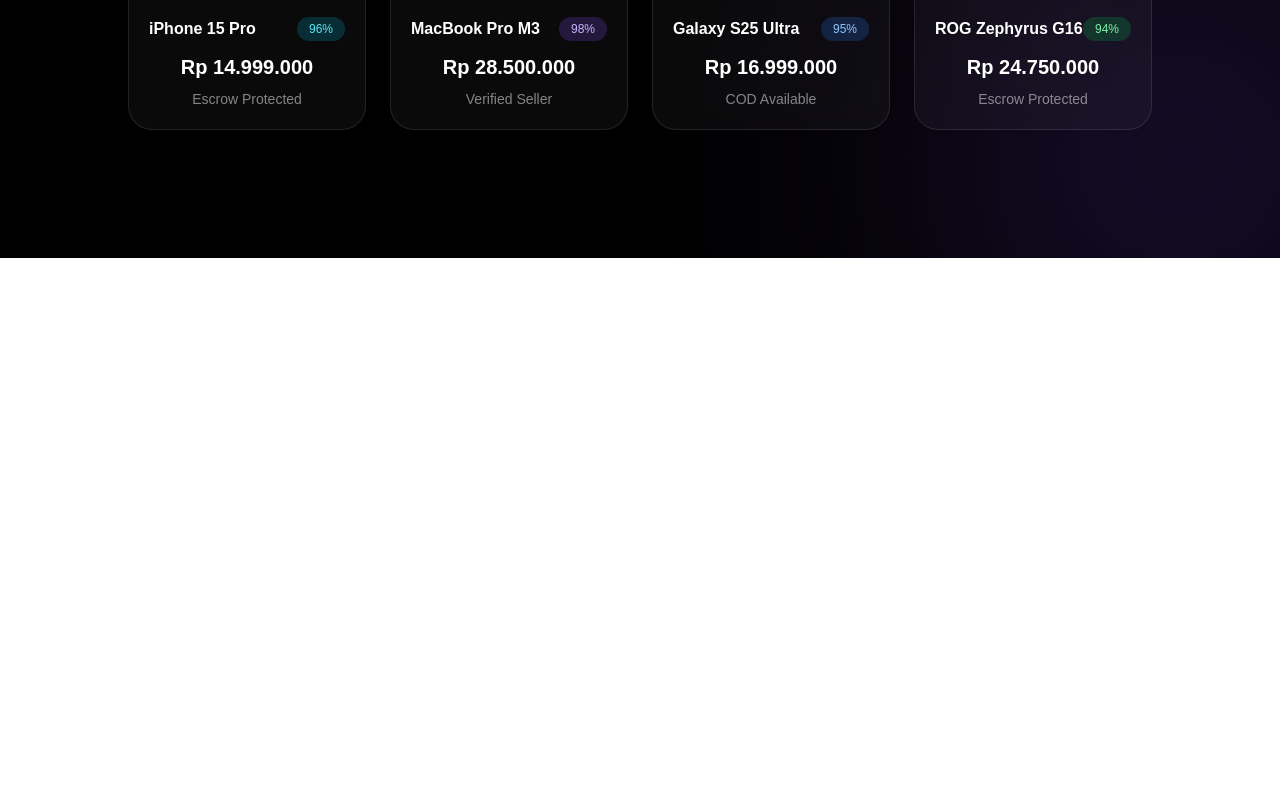
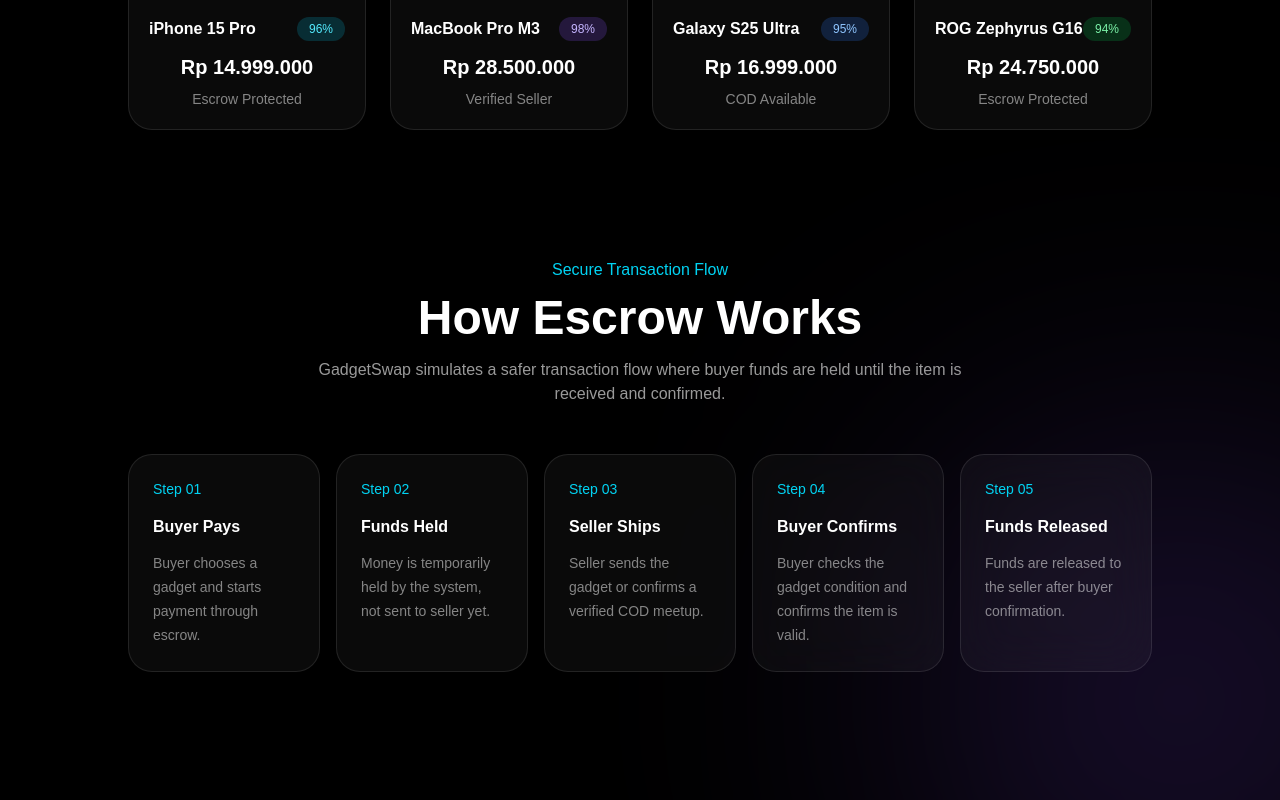
Before and after one commit to Rexlicky/gadgetswap, a Next.js app: page / in a window 1280 px wide. Shown: the part 2118-2918 px from the top of the page. Before the commit the page ends 2376 px from the top, so only its background shows below. Built offline with nearby package versions, Linux system fonts and the light colour scheme.

Commit message:
feat: add escrow flow timeline

```diff
--- a/src/app/page.js
+++ b/src/app/page.js
@@ -266,6 +266,67 @@ export default function Home() {
               </div>
             </div>
           </div>
+          {/* =========================
+    ESCROW FLOW TIMELINE
+========================== */}
+          <div className="pb-32">
+            <div className="mb-12 text-center">
+              <p className="text-cyan-400">Secure Transaction Flow</p>
+
+              <h2 className="mt-3 text-4xl font-bold md:text-5xl">
+                How Escrow Works
+              </h2>
+
+              <p className="mx-auto mt-4 max-w-2xl text-white/60">
+                GadgetSwap simulates a safer transaction flow where buyer funds
+                are held until the item is received and confirmed.
+              </p>
+            </div>
+
+            <div className="grid grid-cols-1 gap-4 md:grid-cols-5">
+              <div className="rounded-3xl border border-white/10 bg-white/[0.04] p-6 text-left backdrop-blur-xl">
+                <p className="text-sm text-cyan-400">Step 01</p>
+                <h3 className="mt-4 font-semibold">Buyer Pays</h3>
+                <p className="mt-3 text-sm leading-6 text-white/50">
+                  Buyer chooses a gadget and starts payment through escrow.
+                </p>
+              </div>
+
+              <div className="rounded-3xl border border-white/10 bg-white/[0.04] p-6 text-left backdrop-blur-xl">
+                <p className="text-sm text-cyan-400">Step 02</p>
+                <h3 className="mt-4 font-semibold">Funds Held</h3>
+                <p className="mt-3 text-sm leading-6 text-white/50">
+                  Money is temporarily held by the system, not sent to seller
+                  yet.
+                </p>
+              </div>
+
+              <div className="rounded-3xl border border-white/10 bg-white/[0.04] p-6 text-left backdrop-blur-xl">
+                <p className="text-sm text-cyan-400">Step 03</p>
+                <h3 className="mt-4 font-semibold">Seller Ships</h3>
+                <p className="mt-3 text-sm leading-6 text-white/50">
+                  Seller sends the gadget or confirms a verified COD meetup.
+                </p>
+              </div>
+
+              <div className="rounded-3xl border border-white/10 bg-white/[0.04] p-6 text-left backdrop-blur-xl">
+                <p className="text-sm text-cyan-400">Step 04</p>
+                <h3 className="mt-4 font-semibold">Buyer Confirms</h3>
+                <p className="mt-3 text-sm leading-6 text-white/50">
+                  Buyer checks the gadget condition and confirms the item is
+                  valid.
+                </p>
+              </div>
+
+              <div className="rounded-3xl border border-white/10 bg-white/[0.04] p-6 text-left backdrop-blur-xl">
+                <p className="text-sm text-cyan-400">Step 05</p>
+                <h3 className="mt-4 font-semibold">Funds Released</h3>
+                <p className="mt-3 text-sm leading-6 text-white/50">
+                  Funds are released to the seller after buyer confirmation.
+                </p>
+              </div>
+            </div>
+          </div>
         </div>
       </section>
     </main>
```
